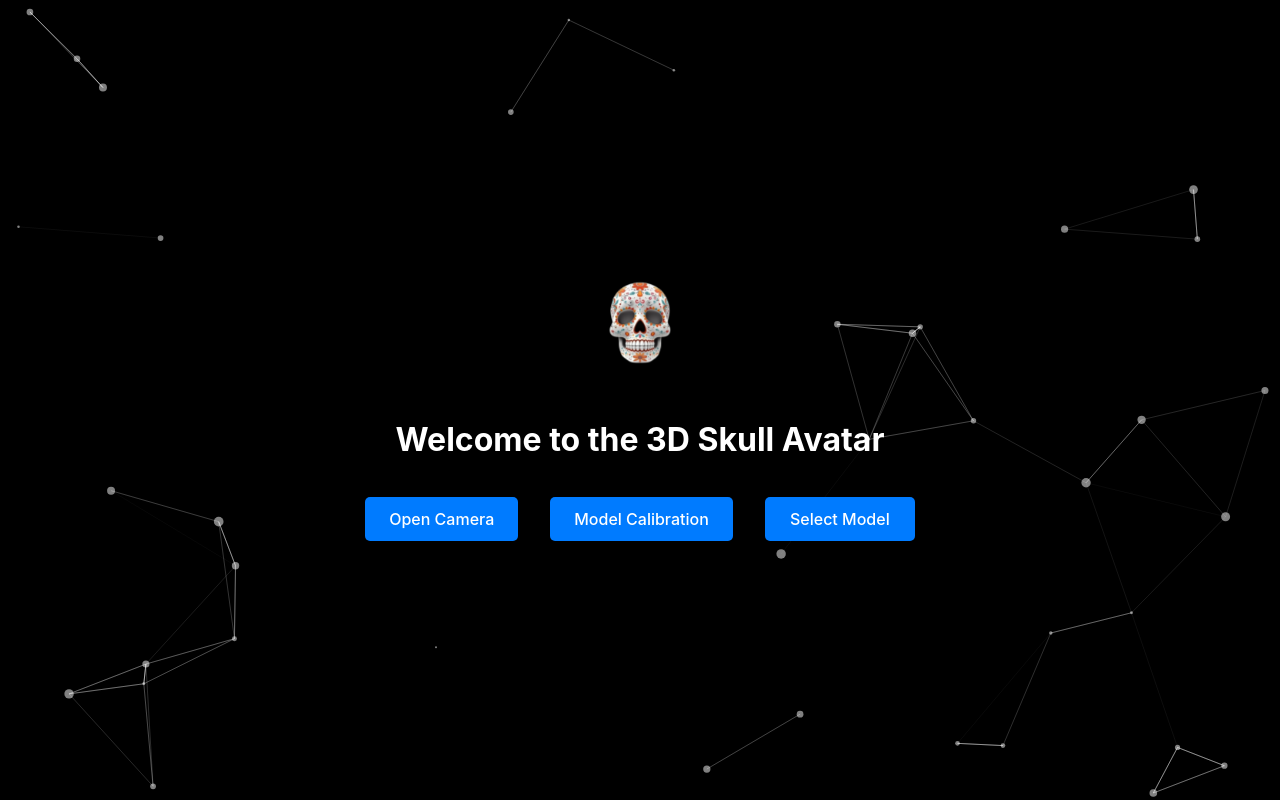
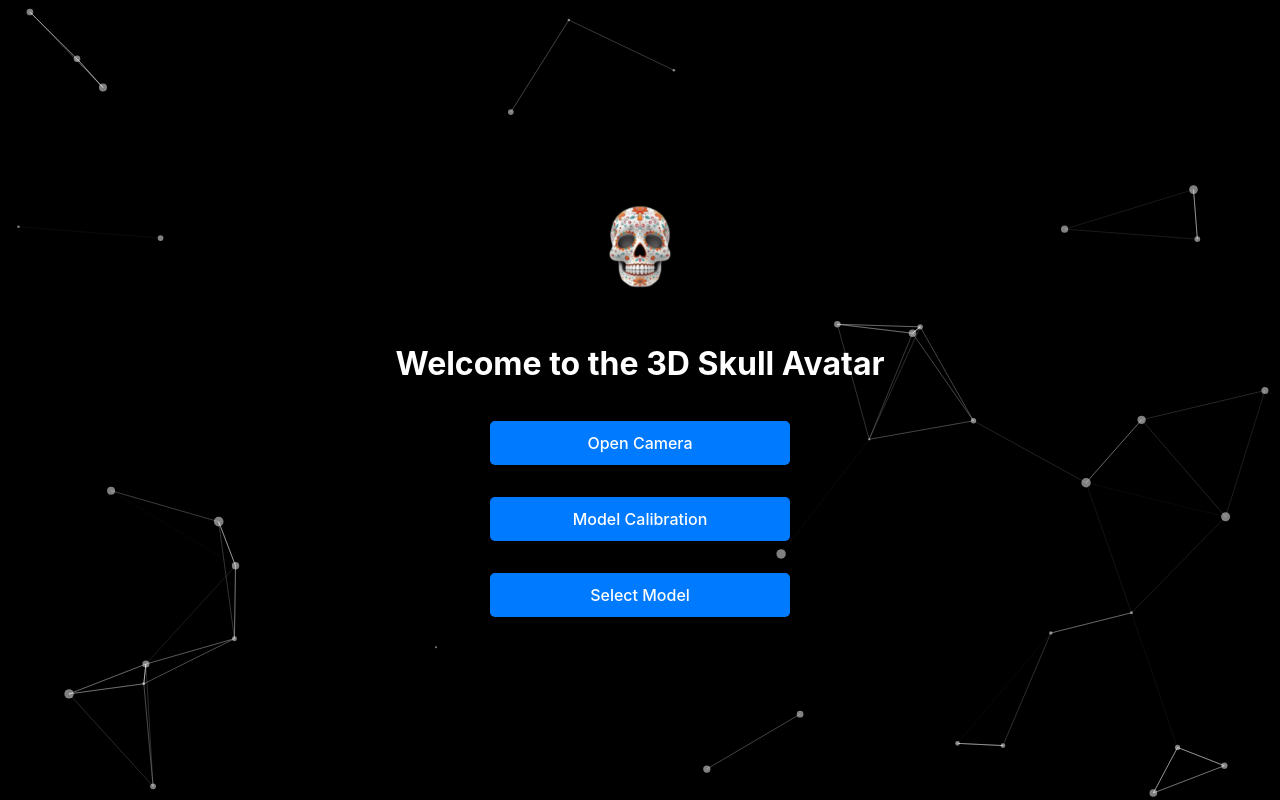
Before and after one commit to hifsa-rehman/avatar, a React (Vite) app: page / in a window 1280 px wide. Built offline with nearby package versions, Linux system fonts and the light colour scheme.

Commit message:
refactor: update layout styles to use column direction; center container and buttons with max-width

```diff
--- a/src/App.css
+++ b/src/App.css
@@ -54,9 +54,12 @@
   z-index: 2;
   position: relative;
   display: flex;
+  flex-direction: column;  /* Changed from row-based to column-based */
   gap: 1rem;
-  justify-content: center;
-  flex-wrap: wrap;
+  align-items: center;    /* Center buttons horizontally */
+  max-width: 300px;       /* Limit container width */
+  margin-left: auto;      /* Center container horizontally */
+  margin-right: auto;
 }
 
 .button {
@@ -70,6 +73,7 @@
   border-radius: 5px;
   cursor: pointer;
   transition: background-color 200ms ease-in-out;
+  width: 100%;           /* Make buttons full width of container */
 }
 
 .button:hover {
```
